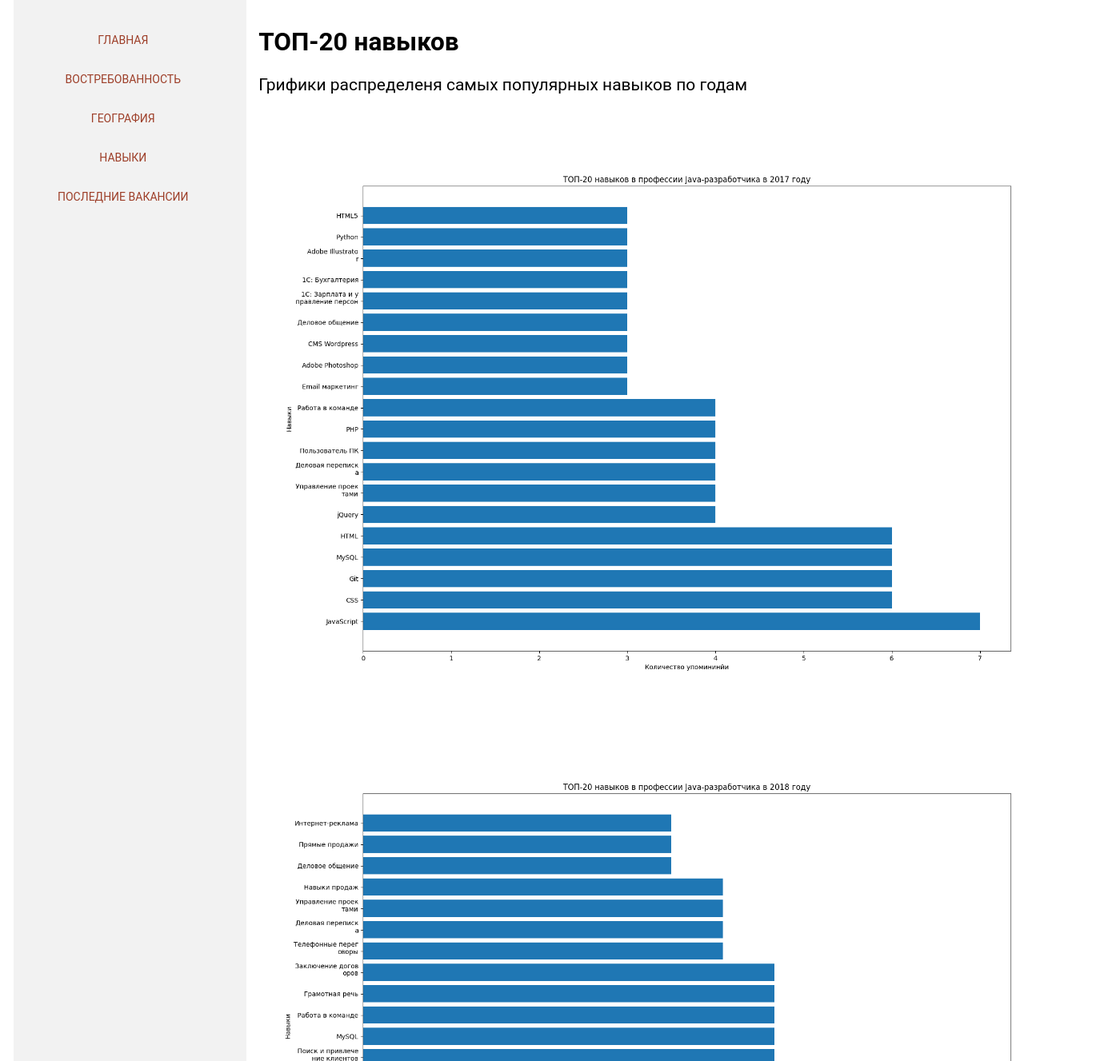
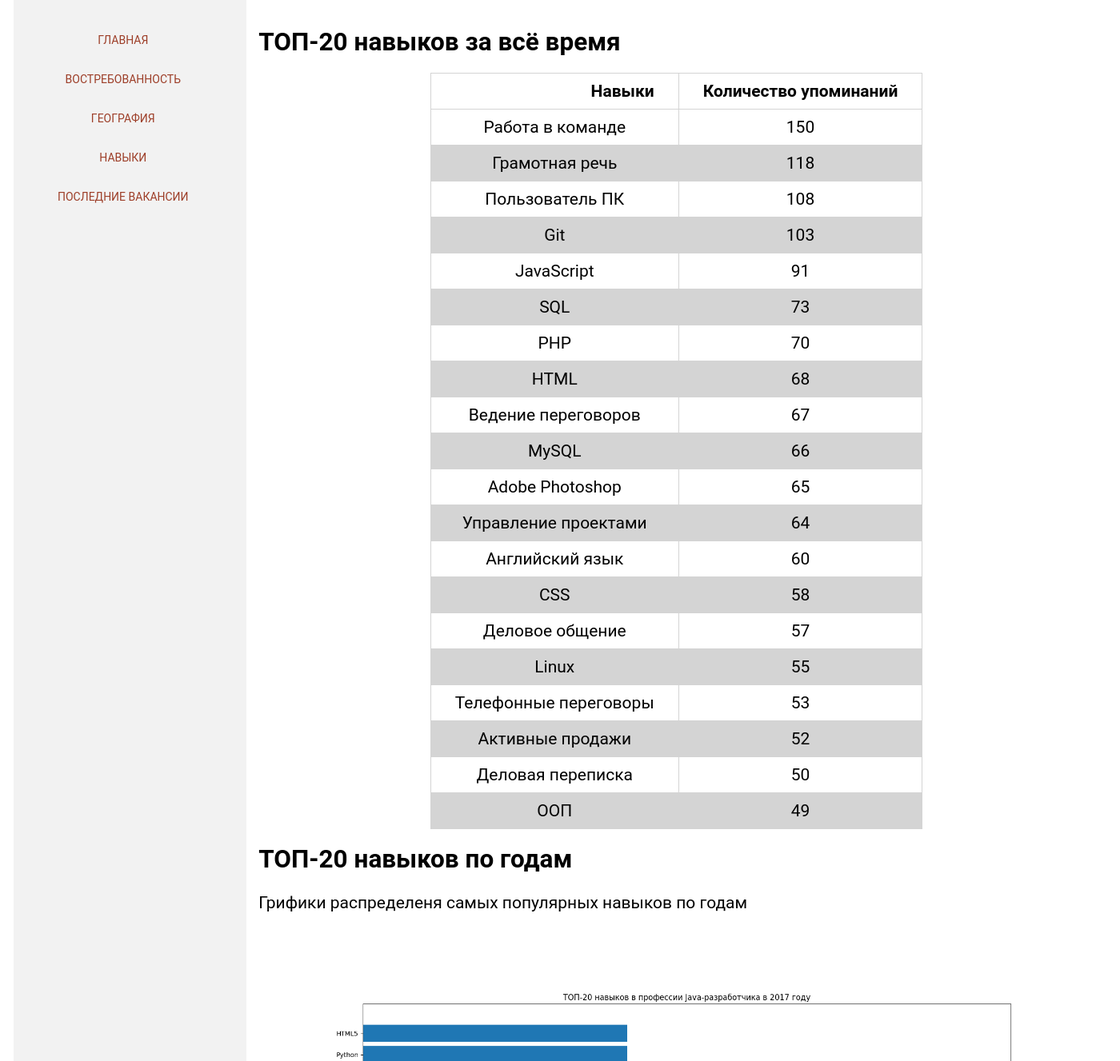
Before and after one commit to Gashap/DdjangoProject, a Django app: template templates/skills_page.html in a window 1400 px wide. Shown: the part 132-1459 px from the top of the page at 80% size. Run offline with Django 5.2, Linux system fonts and the light colour scheme; the template is opened without the code that fills it, so the values that code supplies are empty; parts of the project's set-up code (start-up, migrations or seed data) failed here and were passed over.

Commit message:
Таблица в навыках.

```diff
--- a/templates/skills_page.html
+++ b/templates/skills_page.html
@@ -10,7 +10,9 @@
 {% endblock %}
 
 {% block content %}
-<h2>ТОП-20 навыков</h2>
+<h2>ТОП-20 навыков за всё время</h2>
+{% include 'skills_table.html' %}
+<h2>ТОП-20 навыков по годам</h2>
 <div>
     <p>Грифики распределеня самых популярных навыков по годам</p>
 {#    <img class="demain-graph-img" src="{% static 'skill_plot2003.png' %}" width="100%" alt="">                                #}
@@ -35,6 +37,7 @@
     <img class="demain-graph-img" src="{% static 'skill_plot2022.png' %}" width="100%" alt="">
     <img class="demain-graph-img" src="{% static 'skill_plot2023.png' %}" width="100%" alt="">
 </div>
+<h2>ТОП-20 навыков по годам для Java-разработчика</h2>
 <div>
     <p>Грифики распределеня самых популярных навыков для Java-разработчика по годам</p>
 {#    <img class="demain-graph-img" src="{% static 'sorted_skill_plot2003.png' %}" width="100%" alt="">#}
--- /dev/null
+++ b/templates/skills_table.html
@@ -0,0 +1,90 @@
+<table border="1" class="dataframe">
+  <thead>
+    <tr style="text-align: right;">
+      <th>Навыки</th>
+      <th>Количество упоминаний</th>
+    </tr>
+  </thead>
+  <tbody>
+    <tr>
+      <td>Работа в команде</td>
+      <td>150</td>
+    </tr>
+    <tr>
+      <td>Грамотная речь</td>
+      <td>118</td>
+    </tr>
+    <tr>
+      <td>Пользователь ПК</td>
+      <td>108</td>
+    </tr>
+    <tr>
+      <td>Git</td>
+      <td>103</td>
+    </tr>
+    <tr>
+      <td>JavaScript</td>
+      <td>91</td>
+    </tr>
+    <tr>
+      <td>SQL</td>
+      <td>73</td>
+    </tr>
+    <tr>
+      <td>PHP</td>
+      <td>70</td>
+    </tr>
+    <tr>
+      <td>HTML</td>
+      <td>68</td>
+    </tr>
+    <tr>
+      <td>Ведение переговоров</td>
+      <td>67</td>
+    </tr>
+    <tr>
+      <td>MySQL</td>
+      <td>66</td>
+    </tr>
+    <tr>
+      <td>Adobe Photoshop</td>
+      <td>65</td>
+    </tr>
+    <tr>
+      <td>Управление проектами</td>
+      <td>64</td>
+    </tr>
+    <tr>
+      <td>Английский язык</td>
+      <td>60</td>
+    </tr>
+    <tr>
+      <td>CSS</td>
+      <td>58</td>
+    </tr>
+    <tr>
+      <td>Деловое общение</td>
+      <td>57</td>
+    </tr>
+    <tr>
+      <td>Linux</td>
+      <td>55</td>
+    </tr>
+    <tr>
+      <td>Телефонные переговоры</td>
+      <td>53</td>
+    </tr>
+    <tr>
+      <td>Активные продажи</td>
+      <td>52</td>
+    </tr>
+    <tr>
+      <td>Деловая переписка</td>
+      <td>50</td>
+    </tr>
+    <tr>
+      <td>ООП</td>
+      <td>49</td>
+    </tr>
+  </tbody>
+</table>
--- a/vacancies_website/views.py
+++ b/vacancies_website/views.py
@@ -26,6 +26,7 @@ def geography_page(request):
 
 
 def skills_page(request):
+    Skills.get_top_skills_all_time(vacancies)
     Skills.get_top_skills(vacancies, vac_name)
     return render(request, 'skills_page.html')
 
```
Also changed, not shown: vacancies_website/utilities.py (+18 -0 lines), mydatabase.db.
